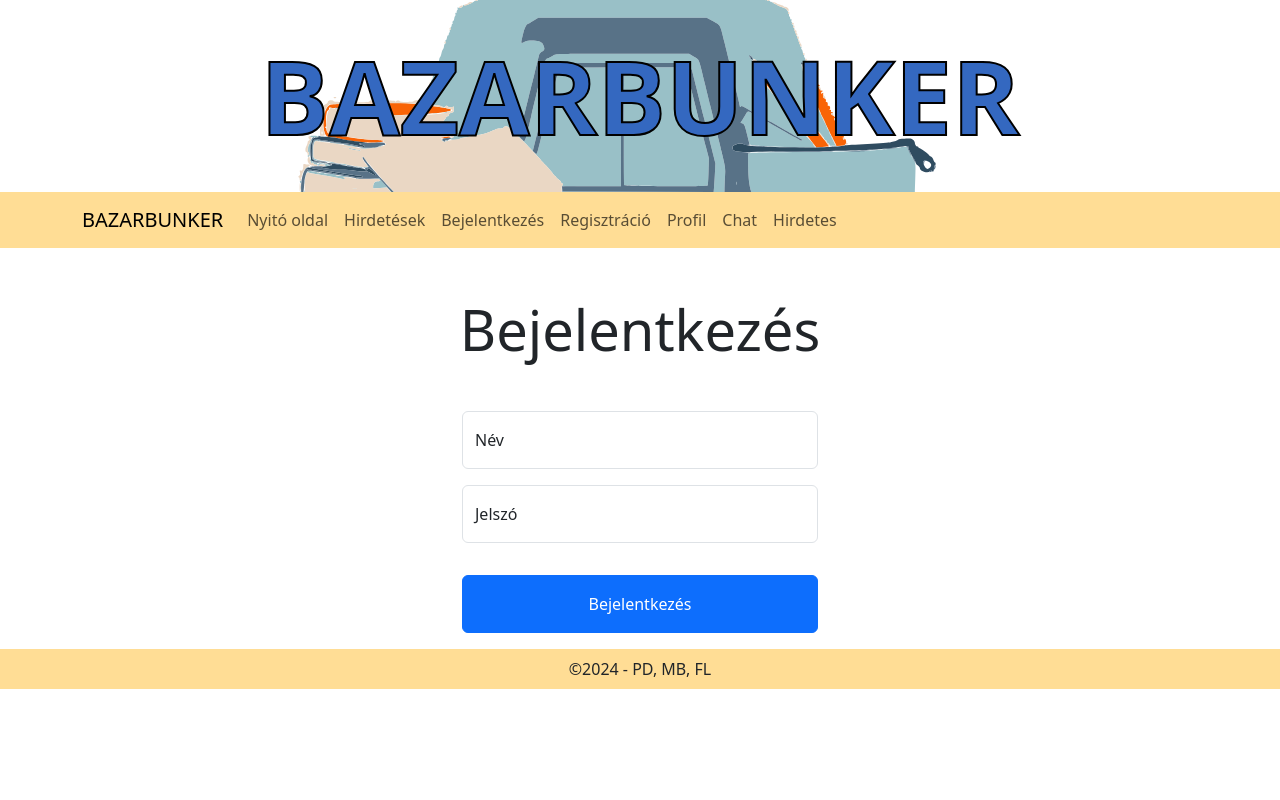
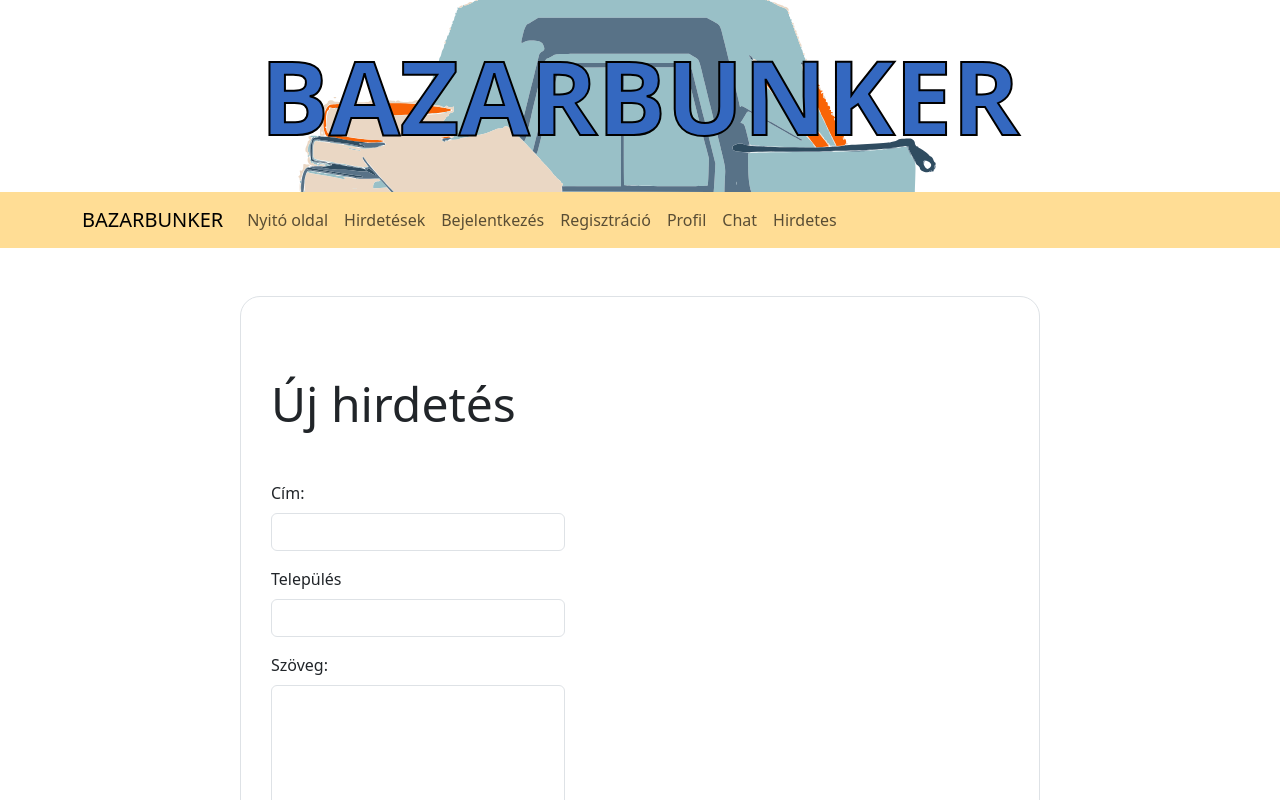
Before and after one commit to farkaslevente/14AA-D-BazarBunker, a Vue app in the folder Frontend/: page /ujhirdetes in a window 1280 px wide. Before the commit this address led to /bejelentkezes. Shown: the top 800 px of the page. Built offline with nearby package versions, Linux system fonts and the light colour scheme.

Commit message:
Design changes

```diff
--- a/Frontend/src/router/index.js
+++ b/Frontend/src/router/index.js
@@ -26,7 +26,7 @@ const router = createRouter({
 
 router.beforeEach((to,from,next) =>{
   const {status} = storeToRefs(useUserStore());
-  const publicPages = ['/','/bejelentkezes','/regisztracio','/hirdetesek','/profil','/chat','/hirdetes'];
+  const publicPages = ['/','/bejelentkezes','/regisztracio','/hirdetesek','/profil','/chat','/hirdetes','/ujhirdetes'];
   const autRequired = !publicPages.includes(to.path);
   if (autRequired && !status.value.loggedIn){
     return next('/bejelentkezes')
--- a/Frontend/src/views/HomeView.vue
+++ b/Frontend/src/views/HomeView.vue
@@ -2,9 +2,9 @@
   <div class="container text-center" style="min-height: 30vw;">
     <div class="container"><h1 class="display-6 title">Végeztél az iskolával? - Vagy éppen most kezded?</h1><br>
       <p></p>
-        <p class="aboutus">Oldalunkon meghirdetheted a már nem használt eszközeidet, könyveidet, hogy azok számára, akik még hasznot tudnak találni nekik.</p><br>
+        <p class="aboutus">Oldalunkon <a class="atitle" href="/hirdetesek">meghirdetheted</a> a már nem használt eszközeidet, könyveidet, hogy azok számára, akik még hasznot tudnak találni nekik.</p><br>
       <p></p>
-        <p class="aboutus text-">Hirdesd meg, várj egy kicsit, és szbadulj meg a régi cuccoktól!</p>
+        <p class="aboutus text-"><a class="atitle" href="/ujhirdetes">Hirdesd meg</a>, és szbadulj meg a régi cuccoktól!</p>
       <p></p>
         <p class="aboutus text-"><a class="atitle" href="/bejelentkezes">Jelentkezz be</a> vagy <a class="atitle" href="/regisztracio">Regisztrálj</a> és láss hozzá!</p>
     </div>
--- a/Frontend/src/views/ad/NewAdView.vue
+++ b/Frontend/src/views/ad/NewAdView.vue
@@ -1,6 +1,6 @@
 <template>
-    <div class="container">
-        <h1 class="display-5 mt-5">Új hirdetés</h1>
+    <div class="container border mt-5 mb-5">
+        <h1 class="display-5 mt-5 mb-5">Új hirdetés</h1>
         <div class="row">
             <div class="col-12 col-md-5">
                 <div class="mb-3">
@@ -10,6 +10,18 @@
                         type="text"
                         class="form-control"
                         :class="{'is-invalid' : error.title}"
+                        v-model="newAd.title">
+                    <div class="invalid-feedback" id="titleFeedback">
+                        Kötelező kitöleni!
+                    </div>
+                </div>
+                <div class="mb-3">
+                    <label for="" class="form-label">Település</label>
+                    <input
+                        id="settlement"
+                        type="text"
+                        class="form-control"
+                        :class="{'is-invalid' : error.settlement}"
                         v-model="newAd.title">
                     <div class="invalid-feedback" id="titleFeedback">
                         Kötelező kitöleni!
@@ -28,7 +40,7 @@
                     </div>
                 </div>
                 <div class="mb-3">
-                    <button class="btn btn-primary" @click="onSave">Elküld</button>
+                    <button class="btn btn-primary" @click="onSave">Meghirdet</button>
                 </div>
             </div>
         </div>
@@ -46,11 +58,13 @@ const router = useRouter();
 
 const newAd = ref({
     title: '',
+    settlement: '',
     description: ''
 });
 
 const error = ref({
     title: false,
+    settlement: false,
     description: false
 });
 
@@ -65,17 +79,30 @@ function onSave() {
 
 function formValidate(){
     error.value.title = false;
+    error.value.settlement = false;
     error.value.description = false;
+
 
     if (!newAd.value.title){
         error.value.title = true;
+    }
+    if (!newAd.value.settlement){
+        error.value.description = true;
     }
     if (!newAd.value.description){
         error.value.description = true;
     }
 
-    return error.value.title || error.value.description;
+    return error.value.title || error.value.description || error.value.settlement;
 }
 </script>
 
-<style lang="scss" scoped></style>
+<style lang="scss" scoped>
+.border {
+  max-width: 800px;
+  margin: 0 auto;
+  padding: 30px;
+  border: 2px solid #ccc;
+  border-radius: 20px;
+}
+</style>
--- a/Frontend/src/views/user/ProfilePageView.vue
+++ b/Frontend/src/views/user/ProfilePageView.vue
@@ -1,5 +1,5 @@
 <template>
-  <div class="profile">
+  <div class="profile mt-5 mb-5">
     <div class="profile-header">
       <h1>Profile</h1>
     </div>
```
